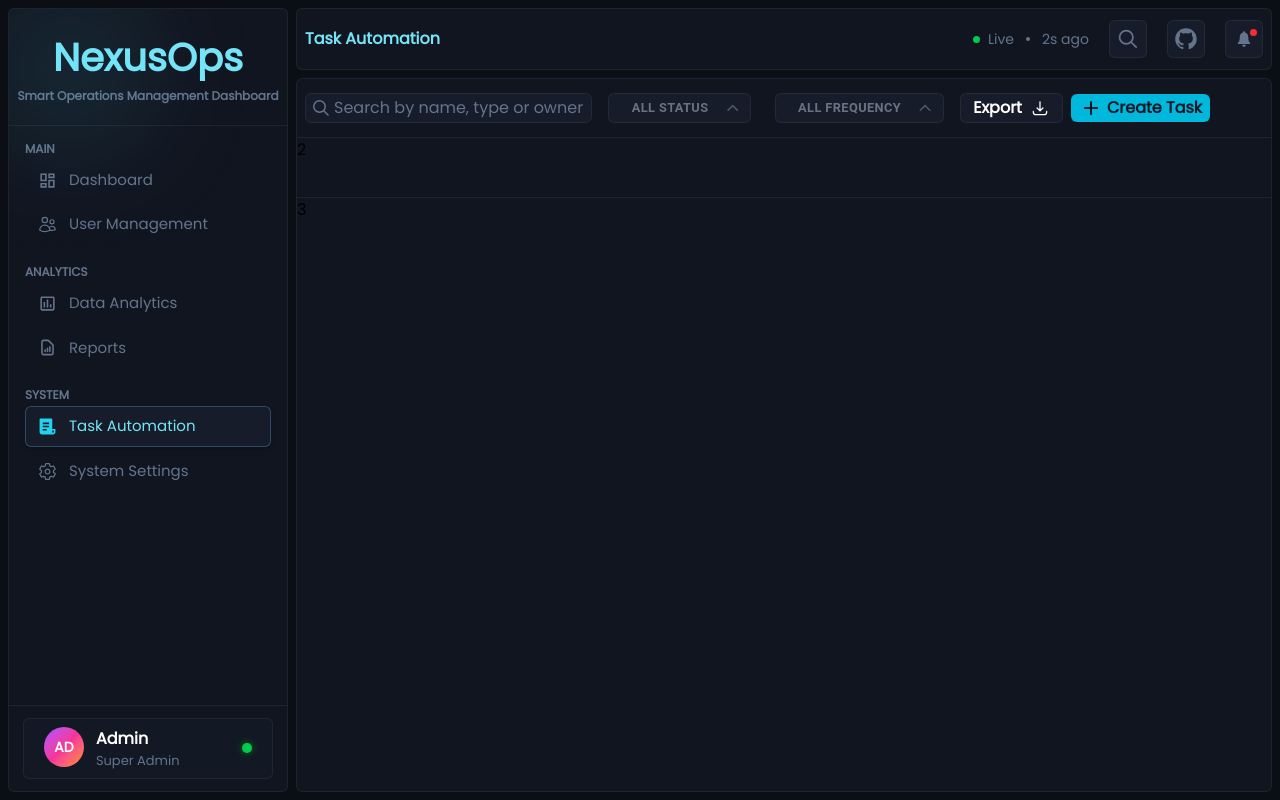
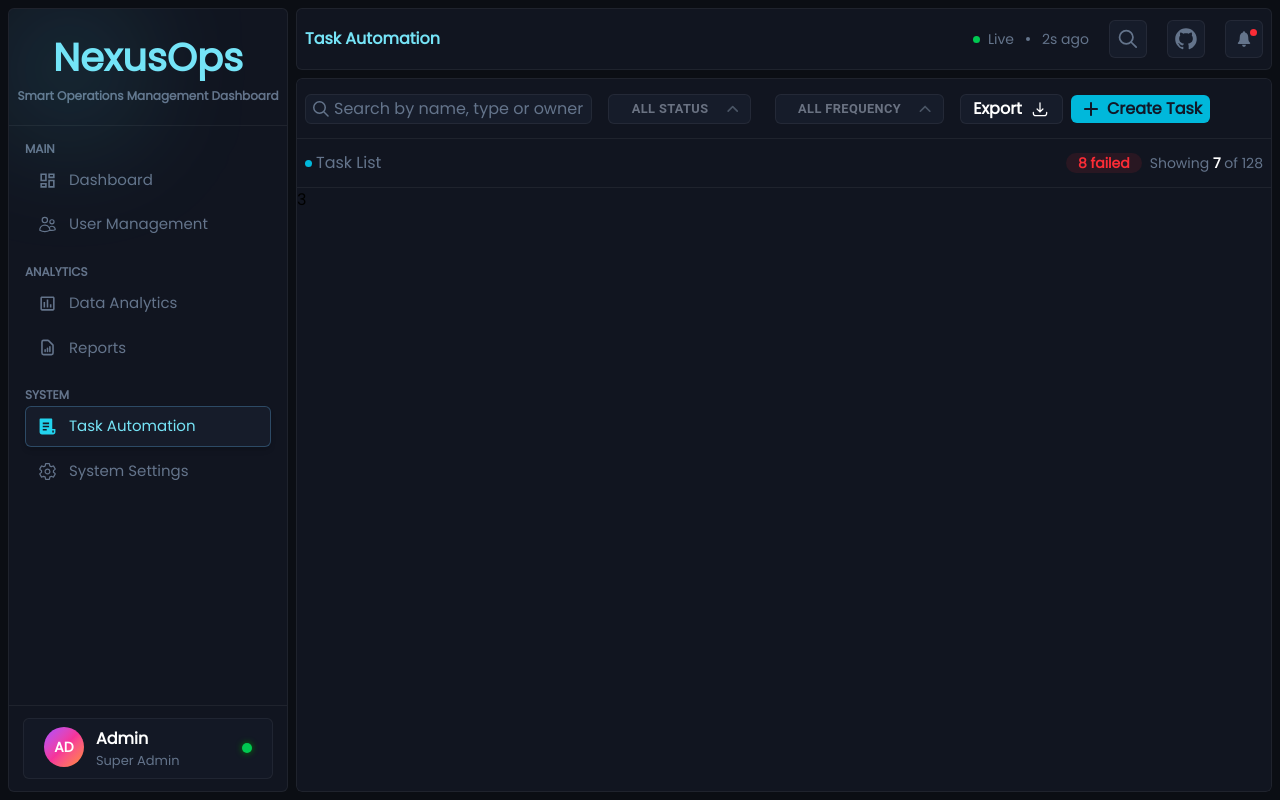
Before and after one commit to Khageswar-M/NexusOps-fe, a React (Vite) app: page /task-automation in a window 1280 px wide. Built offline with nearby package versions, Linux system fonts and the light colour scheme.

Commit message:
done with row two of task automation

```diff
--- a/src/pages/AsideTabs/TaskAutomation.jsx
+++ b/src/pages/AsideTabs/TaskAutomation.jsx
@@ -4,6 +4,7 @@ import DropDown from "../../components/DropDown";
 import { statusType, frequencyType } from "../../config/RawData";
 import Download from '../../assets/Download.svg?react';
 import Plus from '../../assets/Plus.svg?react';
+import OnlineTag from '../../components/OnlineTag.jsx';
 
 // redux
 import { useDispatch } from "react-redux";
@@ -17,7 +18,7 @@ const TaskAutomation = () => {
   }, [dispatch]);
 
   return (
-    <div className="bg-surface h-full border border-border rounded-md grid grid-rows-[1fr_1fr_10fr]">
+    <div className="bg-surface h-full border border-border rounded-md grid grid-rows-[1fr_0.8fr_10fr]">
       {/* ROW ONE */}
       <div className="border-b border-border flex flex-row items-center px-2 gap-2">
         {/* SEARCH */}
@@ -54,7 +55,16 @@ const TaskAutomation = () => {
       </div>
 
       {/* ROW TWO */}
-      <div className="border-b border-border">2</div>
+      <div className="border-b border-border flex flex-row items-center justify-between px-2">
+        <div className="flex flex-row items-center gap-1">
+          <OnlineTag diameter={7} bgColor={"cyan"}/>
+          <div className="text-text-muted text-[1rem]">Task List</div>
+        </div>
+        <div className="flex flex-row items-center gap-2">
+          <div className="text-sm font-bold text-red-500 bg-red-500/10 px-3 rounded-full">8 failed</div>
+          <div className="text-sm text-text-muted">Showing <strong className="text-white">7</strong> of 128</div>
+        </div>
+      </div>
 
       {/* ROW THREE */}
       <div>3</div>
```
